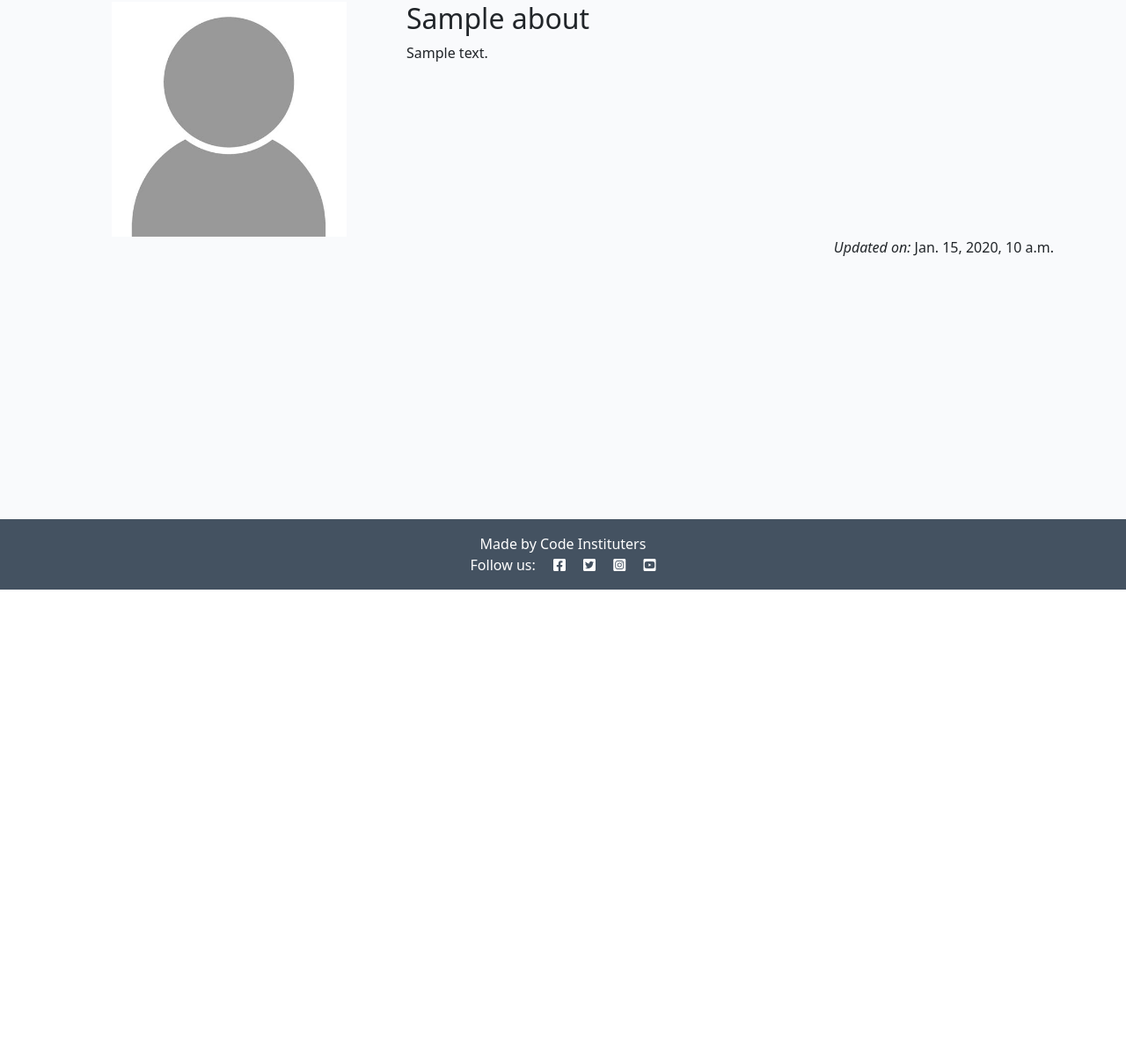
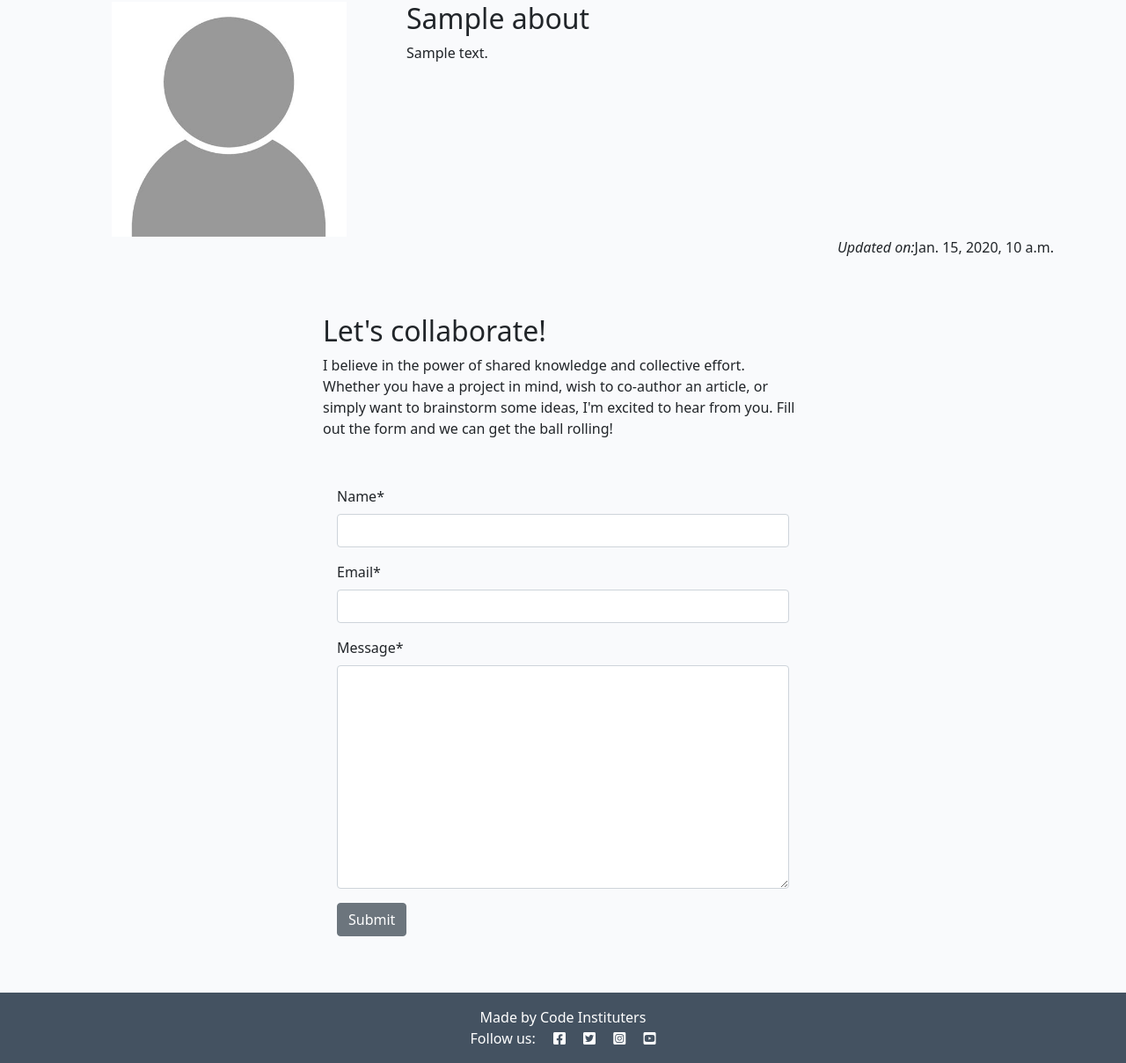
Before and after one commit to dimispapa/django-blog-proj, a Django app: page /about/ in a window 1280 px wide. Shown: the part 130-1338 px from the top of the page at 88% size. Before the commit the page ends 800 px from the top, so only its background shows below. Run offline with Django 4.2, Linux system fonts and the light colour scheme; tables that the repository leaves empty hold one stand-in row (values such as "Sample post"); some libraries are stand-ins or nearby versions.

Commit message:
feat: add the collaborate form

```diff
--- /dev/null
+++ b/about/forms.py
@@ -0,0 +1,8 @@
+from .models import CollaborateRequest
+from django import forms
+
+
+class CollaborateForm(forms.ModelForm):
+    class Meta:
+        model = CollaborateRequest
+        fields = ('name', 'email', 'message',)
--- a/about/models.py
+++ b/about/models.py
@@ -9,3 +9,13 @@ class About(models.Model):
 
     def __str__(self):
         return f"{self.title} | last updated on {self.updated_on}"
+
+
+class CollaborateRequest(models.Model):
+    name = models.CharField(max_length=200)
+    email = models.EmailField()
+    message = models.TextField()
+    read = models.BooleanField(default=False)
+
+    def __str__(self):
+        return f"Collaboration request from {self.name}"
--- a/about/templates/about/about.html
+++ b/about/templates/about/about.html
@@ -1,6 +1,7 @@
-{% extends 'base.html' %}
+{% extends "base.html" %}
 {% block content %}
     {% load static %}
+    {% load crispy_forms_tags %}
     <div class="container mt-5">
         <div class="row">
             <div class="col-4 text-center">
@@ -10,13 +11,35 @@
                 <!-- Title goes between these h2 tags -->
                 <h2>{{ about.title }}</h2>
                 <!-- Content goes directly underneath this -->
-            <p>{{ about.content | safe}}</p>
+                <p>{{ about.content | safe }}</p>
             </div>
         </div>
         <div class="row">
             <div class="col text-right">
                 <!-- Updated on field goes in here -->
-            <p class="text-end"><em>Updated on: </em>{{ about.updated_on }}</p>
+                <p class="text-end">
+                    <em>Updated on:</em>{{ about.updated_on }}
+                </p>
+            </div>
+        </div>
+        <div class="row justify-content-center">
+            <div class="col-12 col-md-6 my-5">
+                <h2>Let's collaborate!</h2>
+                <p>
+                    I believe in the power of shared knowledge and collective effort.
+                    Whether you have a project in mind, wish to co-author
+                    an article, or simply want to brainstorm some ideas,
+                    I'm excited to hear from you. Fill out the form
+                    and we can get the ball rolling!
+                </p>
+                <!-- add your form here. Your submit button should
+                                have the classes of btn, btn-secondary -->
+                <div class="card-body">
+                    <form id="collaborateForm" method="post" style="margin-top: 1.3em;">
+                        {{ collaborate_form | crispy }}
+                        {% csrf_token %}
+                        <button id="submitButton" type="submit" class="btn btn-secondary">Submit</button>
+                    </form>
                 </div>
             </div>
         </div>
--- a/about/views.py
+++ b/about/views.py
@@ -1,5 +1,6 @@
 from django.shortcuts import render
 from .models import About
+from .forms import CollaborateForm
 
 
 # Create your views here.
@@ -8,9 +9,13 @@ def about_me(request):
     Display the about page content
     """
     about = About.objects.all().order_by("-updated_on").first()
+    collaborate_form = CollaborateForm()
 
     return render(
         request,
         "about/about.html",
-        {"about": about},
+        {
+            "about": about,
+            "collaborate_form": collaborate_form,
+            },
     )
--- a/blog/views.py
+++ b/blog/views.py
@@ -31,6 +31,7 @@ def post_detail(request, slug):
     comment_count = post.comments.filter(approved=True).count()
 
     if request.method == "POST":
+        print("Received a POST request")
         comment_form = CommentForm(data=request.POST)
         if comment_form.is_valid():
             comment = comment_form.save(commit=False)
@@ -44,6 +45,7 @@ def post_detail(request, slug):
 
     comment_form = CommentForm()
 
+    print("About to render template")
     return render(
         request,
         "blog/post_detail.html",
```
Also changed, not shown: about/admin.py (+14 -1 lines), about/migrations/0002_collaboraterequest.py (added). Lines whose indentation alone changed are shown as unchanged.
